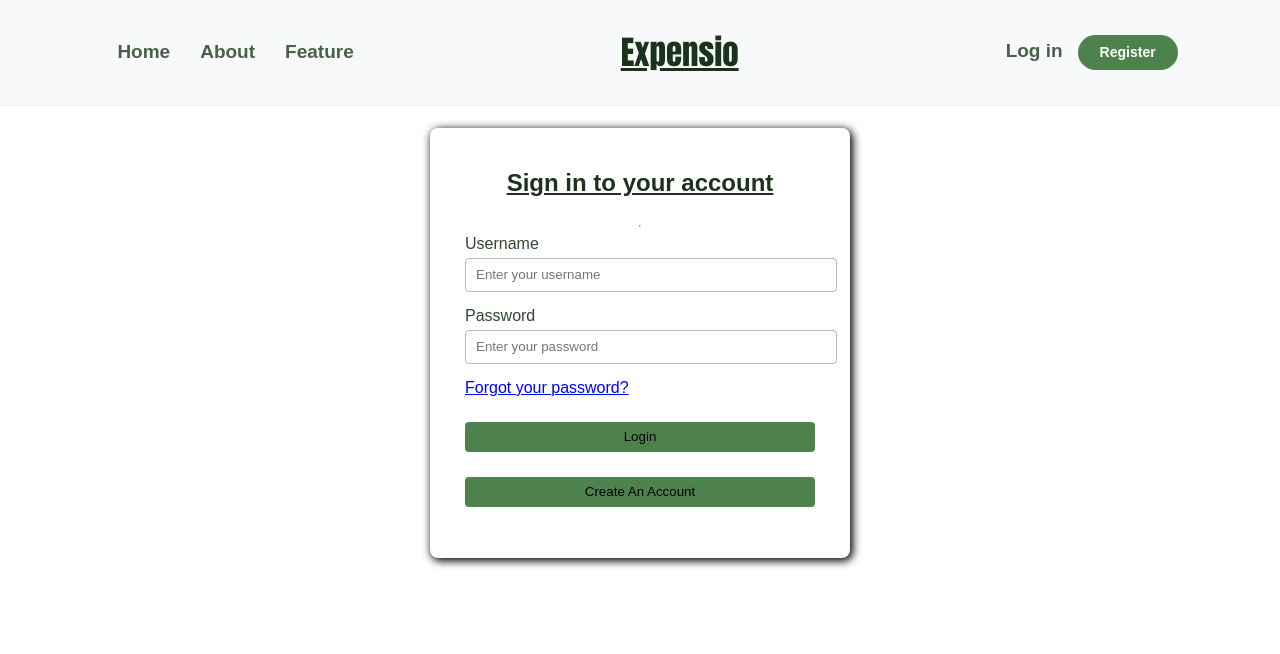
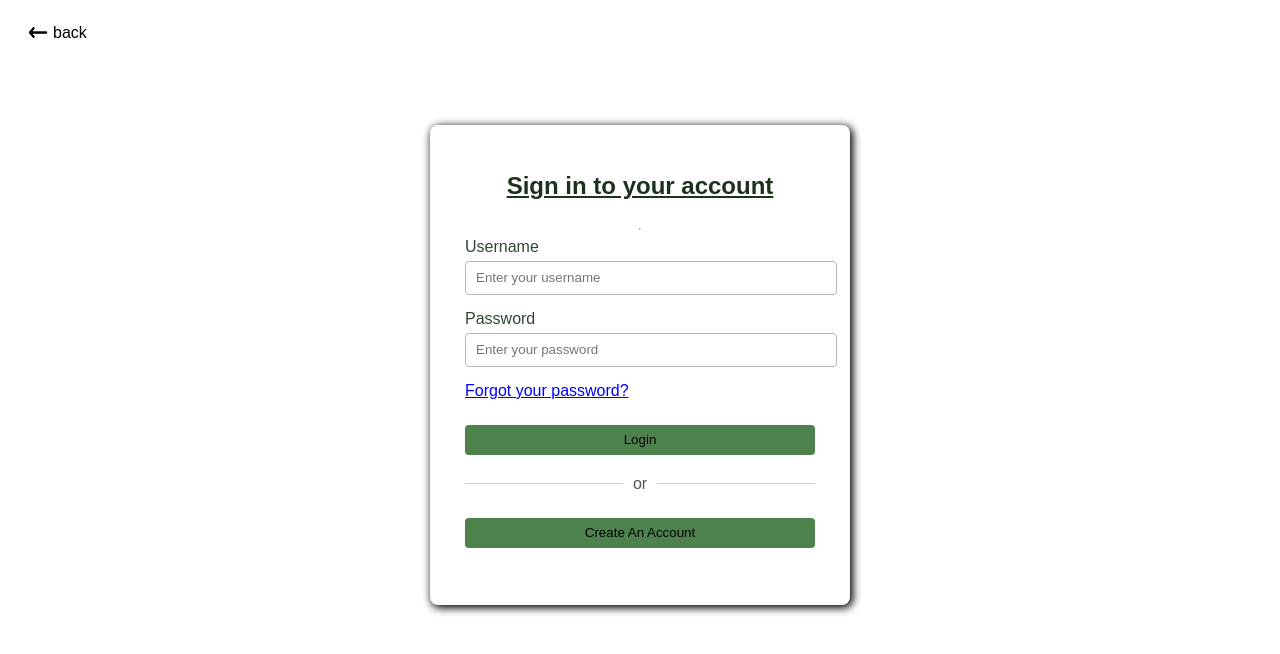
Before and after one commit to AnsonL1234/ExpensesTrackingSystem, a React (Vite) app in the folder website_app/expenses-tracking-webapp/: page /login in a window 1280 px wide. Shown: the top 654 px of the page. Built offline with nearby package versions, Linux system fonts and the light colour scheme.

Commit message:
modifying the login form

```diff
--- a/website_app/expenses-tracking-webapp/src/App.jsx
+++ b/website_app/expenses-tracking-webapp/src/App.jsx
@@ -12,11 +12,14 @@ function App() {
   return (
     <>
       <BrowserRouter>
-        <Header />
         <Routes>
-          <Route path="/" element={<Home />} />
-          <Route path="/about" element={<About />}  />
-          <Route path="/feature" element={<Feature />}  />
+          <Route element={<Header />}>
+            <Route path="/" element={<Home />} />
+            <Route path="/about" element={<About />}  />
+            <Route path="/feature" element={<Feature />}  />
+          </Route>
+
+          {/* Render it without header */}
           <Route path="/login" element={<Login />}  />
         </Routes>
       </BrowserRouter>
--- a/website_app/expenses-tracking-webapp/src/landing-page/nevigation/header.css
+++ b/website_app/expenses-tracking-webapp/src/landing-page/nevigation/header.css
@@ -20,6 +20,10 @@ header {
     padding: 15px;
 }
 
+.navbar:hover, .log-in-btn:hover {
+    color: var(--btn-hover-color);
+}
+
 .header_logo {
     font-family: var(--title-front);
     color: var(--primary-color);
--- a/website_app/expenses-tracking-webapp/src/landing-page/nevigation/header.jsx
+++ b/website_app/expenses-tracking-webapp/src/landing-page/nevigation/header.jsx
@@ -1,4 +1,4 @@
-import { Link, useNavigate } from "react-router-dom";
+import { Link, Outlet, useNavigate } from "react-router-dom";
 import HeaderNavbar from "./header.navbar.jsx";
 import './header.css'
 import '../../components/button.css'
@@ -8,7 +8,8 @@ export default function Header() {
     const navigate = useNavigate();
 
     return (
-        <header>
+        <>
+            <header>
             <div className="header_left">
                 <HeaderNavbar />
             </div>
@@ -25,5 +26,7 @@ export default function Header() {
                 </button>
             </div>
         </header>
+        <Outlet />
+        </>
     );
 }
--- a/website_app/expenses-tracking-webapp/src/login-page/Login.css
+++ b/website_app/expenses-tracking-webapp/src/login-page/Login.css
@@ -7,18 +7,34 @@
     justify-content: center;
     margin-top: 60px;
     width: clamp(250px, 90vw, 350px);
-    height: 400px;
+    height: 450px;
     padding-left: 35px;
     padding-right: 35px;
     padding-bottom: 30px;
     box-shadow: 2px 2px 8px 1px;
     border-radius: 8px;
-
 }
 
 .backPointer {
-    margin-top: 200px;
     color: #000;
+    display: flex;
+    align-items: center;
+    font-family: var(--text-front);
+    font-size: 16Wpx;
+    padding: 15px;
+    text-decoration: none;
+    cursor: pointer;
+}
+
+.backPointer:hover {
+    color: #000;
+    opacity: 0.8;
+}
+
+img {
+    width: 30px;
+    height: 35px;
+    border-width: 0;
 }
 
 h2 {
@@ -47,38 +63,25 @@ label {
     opacity: 0.9;
 }
 
-.error_panel {
+.divider {
     display: flex;
     align-items: center;
-    justify-content: center;
-    margin-top: clamp(40px, 4vw, 60px);
+    text-align: center;
+    margin-top: 20px;
 }
 
-.error-message {
-    width: 300px;
-    height: 20px;
-    font-size: 12px;
-    padding: 10px;
-    margin-bottom: 20px;
-    border-radius: 8px;
-    background-color: rgb(227, 68, 68);
-    color: white;
-    text-align: center;
+.divider::before,
+.divider::after {
+  content: "";
+  flex: 1;
+  border-bottom: 1px solid #ccc; /* line style */
 }
 
-a {
-    color: blue;
-    cursor: pointer;
-    text-decoration: underline;
-    padding-bottom: 15px;
-}
-
-a:hover {
-    color: rgb(69, 69, 236);
-}
-
-a:active {
-    opacity: 0.6;
+.divider span {
+    background-color: #fff;
+    padding: 0 10px;
+    color: #555;
+    font-weight: 500;
 }
 
 button[type=button], button[type=submit] {
@@ -97,3 +100,37 @@ button[type=button]:hover, button[type=submit]:hover {
 button[type=button]:active, button[type=submit]:active {
     opacity: 0.8;
 }
+
+a {
+    color: blue;
+    cursor: pointer;
+    text-decoration: underline;
+    padding-bottom: 15px;
+}
+
+a:hover {
+    color: rgb(69, 69, 236);
+}
+
+a:active {
+    opacity: 0.6;
+}
+
+.error_panel {
+    display: flex;
+    align-items: center;
+    justify-content: center;
+    margin-top: clamp(5px, 2vw, 20px);
+}
+
+.error-message {
+    width: 300px;
+    height: 20px;
+    font-size: 12px;
+    padding: 10px;
+    margin-bottom: 5px;
+    border-radius: 8px;
+    background-color: rgb(227, 68, 68);
+    color: white;
+    text-align: center;
+}
--- a/website_app/expenses-tracking-webapp/src/login-page/Login.jsx
+++ b/website_app/expenses-tracking-webapp/src/login-page/Login.jsx
@@ -31,7 +31,7 @@ export default function Login() {
 
     return (
         <>
-            <a onClick={() => navigate("/home")} className="backPointer">
+            <a onClick={() => navigate(-1)} className="backPointer">
                 <img src={LeftArrow}  />
                 back
             </a>
@@ -73,6 +73,10 @@ export default function Login() {
                     </button>
                 </form>
 
+                <div className="divider">
+                    <span>or</span>
+                </div>
+
                 <button type="button" onClick={() => navigate("/register")}>
                     Create An Account
                 </button>
```
